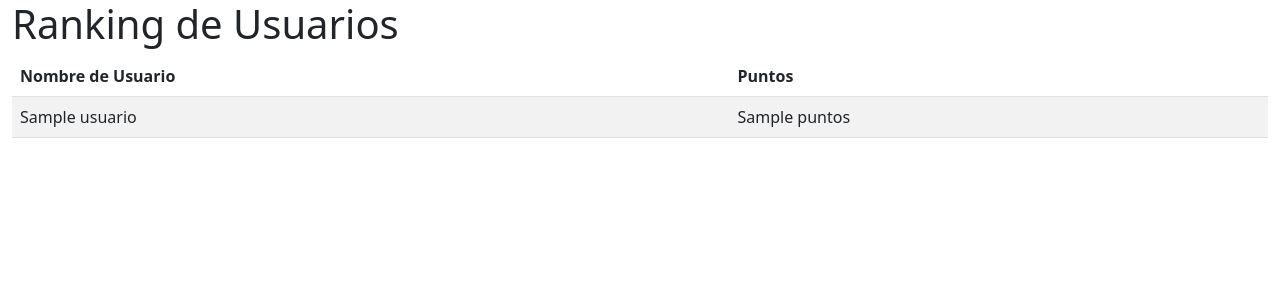
After one commit to DuLuGoSu/flask, a Flask app: template templates/ranking.html in a window 1280 px wide. The commit adds this page. Shown: the top 300 px of the page. Run offline with Flask 2, Linux system fonts and the light colour scheme; the template is opened without the code that fills it: most values are stand-ins (such as "Sample title", 1, 10 or a date in 2020); some libraries are stand-ins or nearby versions.

Commit message:
Version 4 de agosto

```diff
--- a/app.py
+++ b/main.py
@@ -20,11 +20,11 @@ app.jinja_env.filters['datetimeformat'] = datetimeformat
 
 
 db = psycopg2.connect(
-    host="localhost",
-    port=5432,
+    host="containers-us-west-142.railway.app",
+    port=5475,
     user="postgres",
-    password="1234",
-    database="Traitors"
+    password="xLeaeQCNnu6OV6ZA3nNE",
+    database="railway"
 )
 
 
@@ -87,7 +87,7 @@ def TRAITORS():
     for casa in casas:
         resultado = verificar_casa_llena(casa)
         resultados.append(resultado)
-
+    print(resultados)
     usuario_inscrito = verificar_inscripcion_casa()
     casa_protegida = False
     if usuario_inscrito > 0:
@@ -96,28 +96,57 @@ def TRAITORS():
     return render_template("traitors.html", tupla_resultados=tuple(resultados),  usuario_inscrito=usuario_inscrito, casa_protegida=casa_protegida, nombres_usuarios=obtener_nombres_usuarios())
 
 
+from flask import render_template
+
 @app.route('/conocer_usuarios_en_casa', methods=['GET'])
 def conocer_usuarios_en_casa():
+    if 'usuario' not in session:
+        return redirect(url_for("login"))
 
     cursor = db.cursor()
 
     usuario = session['usuario']
     valores_protected = (usuario,)
-    consulta_puntos = "UPDATE usuarios SET puntos = puntos - 1 WHERE id = %s"
+    consulta_puntos = "SELECT puntos FROM usuarios WHERE id = %s"
     cursor.execute(consulta_puntos, valores_protected)
+    puntos_usuario = cursor.fetchone()
 
-    consulta = "SELECT nombre_usuario FROM usuarios WHERE usuario_casa_inscrito = 1"
+    if puntos_usuario and puntos_usuario[0] >= 1:
+        # El usuario tiene al menos 1 punto, proceder a conocer usuarios en la casa
+        consulta_descuento_puntos = "UPDATE usuarios SET puntos = puntos - 1 WHERE id = %s"
+        cursor.execute(consulta_descuento_puntos, valores_protected)
+
+        consulta = "SELECT nombre_usuario FROM usuarios WHERE usuario_casa_inscrito = 1"
+        cursor.execute(consulta)
+        usuariosCasa1 = cursor.fetchall()
+
+        consulta = "SELECT nombre_usuario FROM usuarios WHERE usuario_casa_inscrito = 2"
+        cursor.execute(consulta)
+        usuariosCasa2 = cursor.fetchall()
+
+        db.commit()
+        cursor.close()
+
+        return render_template('usuariosencasa.html', usuariosCasa1=usuariosCasa1, usuariosCasa2=usuariosCasa2)
+    else:
+        # El usuario no tiene suficientes puntos, mostrar mensaje de error
+        error = "No tienes suficientes puntos para conocer usuarios en la casa. Necesitas al menos 1 punto."
+        return render_template("index.html", error=error)
+
+@app.route('/ranking', methods=['GET'])
+def ranking():
+    if 'usuario' not in session:
+        return redirect(url_for("login"))
+
+    cursor = db.cursor()
+    consulta = "SELECT nombre_usuario, puntos FROM usuarios WHERE nombre_usuario != 'admin' ORDER BY puntos DESC"
     cursor.execute(consulta)
-    usuariosCasa1 = cursor.fetchall()
-
-    consulta = "SELECT nombre_usuario FROM usuarios WHERE usuario_casa_inscrito = 2"
-    cursor.execute(consulta)
-    usuariosCasa2 = cursor.fetchall()
-
-    db.commit()
+    usuarios_puntos = cursor.fetchall()
     cursor.close()
 
-    return render_template('usuariosencasa.html', usuariosCasa1=usuariosCasa1, usuariosCasa2=usuariosCasa2)
+    return render_template('ranking.html', usuarios_puntos=usuarios_puntos)
+
+
 
 
 def verificar_inscripcion_casa():
@@ -145,7 +174,7 @@ def verificar_casa_llena(casa):
     numero_casa = result[0]
 
     # Verificar si el número es mayor que 3
-    if numero_casa and numero_casa > 3:
+    if numero_casa and numero_casa > 1:
         return True
     else:
         return False
@@ -299,46 +328,59 @@ def pasar_dia():
 
     # Contabilizar los votos del día anterior
     jugador_salvado = contabilizar_votos(dia_actual)
+    print(jugador_salvado)
     consulta = "UPDATE usuarios SET traitor = FALSE WHERE id = %s"
     cursor.execute(consulta, (jugador_salvado,))
 
-    # Obtener el usuario con el número más alto de voto_traidores
-    consulta_max_votos = "SELECT id FROM usuarios ORDER BY voto_traidores DESC LIMIT 1"
+    # Obtener los usuarios con el número más alto de voto_traidores
+    consulta_max_votos = "SELECT id, voto_traidores FROM usuarios ORDER BY voto_traidores DESC"
     cursor.execute(consulta_max_votos)
-    resultado_max_votos = cursor.fetchone()
+    resultados_max_votos = cursor.fetchall()
 
-    if resultado_max_votos:
-        id_jugador_traitor = resultado_max_votos[0]
+    # Manejar el caso de empate
+    empate = False
+    if resultados_max_votos:
+        max_votos = resultados_max_votos[0][1]
+        jugadores_empatados = [result[0] for result in resultados_max_votos if result[1] == max_votos]
+        print(jugadores_empatados)
+        if len(jugadores_empatados) > 1:
+            empate = True
 
-        # Obtener el valor actual de la columna protected del jugador más votado
-        consulta_protected = "SELECT protected FROM usuarios WHERE id = %s"
-        cursor.execute(consulta_protected, (id_jugador_traitor,))
-        protected_jugador_max_votos = cursor.fetchone()[0]
+        if not empate:
+            id_jugador_traitor = resultados_max_votos[0][0]
+            # Obtener el valor actual de la columna protected del jugador más votado
+            consulta_protected = "SELECT protected FROM usuarios WHERE id = %s"
+            cursor.execute(consulta_protected, (id_jugador_traitor,))
+            protected_jugador_max_votos = cursor.fetchone()[0]
 
-        if not protected_jugador_max_votos:
-            # Si protected es False, asignar traitor = True
-            consulta_actualizar_traitor = "UPDATE usuarios SET traitor = TRUE WHERE id = %s"
-            cursor.execute(consulta_actualizar_traitor, (id_jugador_traitor,))
+            if not protected_jugador_max_votos:
+                # Si protected es False, asignar traitor = True
+                consulta_actualizar_traitor = "UPDATE usuarios SET traitor = TRUE WHERE id = %s"
+                cursor.execute(consulta_actualizar_traitor, (id_jugador_traitor,))
 
+    # Resto del código...
 
     # Actualizar la tabla juego con el jugador sentenciado
-    consulta = "UPDATE juego SET jugador_sentenciado = %s WHERE dia = %s"
+    consulta_jugador_sentenciado = "UPDATE juego SET jugador_sentenciado = %s WHERE dia = %s"
     # valores = (jugador_sentenciado, dia_actual)
-    # cursor.execute(consulta, valores)
+    # cursor.execute(consulta_jugador_sentenciado, valores)
 
     # Sumar un número al valor de dia_actual
     nuevo_dia = dia_actual + 1
 
     # Actualizar el valor de dia_actual en la tabla dias_juego
-    consulta = "UPDATE dias_juego SET dia_actual = %s"
-    valores = (nuevo_dia,)
-    cursor.execute(consulta, valores)
-    consulta = "UPDATE usuarios SET protected = FALSE, voto_traidores = 0, traidor_ha_votado = FALSE, usuario_casa_inscrito = 0"
-    cursor.execute(consulta)
+    consulta_actualizar_dia_actual = "UPDATE dias_juego SET dia_actual = %s"
+    valores_dia_actual = (nuevo_dia,)
+    cursor.execute(consulta_actualizar_dia_actual, valores_dia_actual)
+
+    # Resetear valores, etc.
+    consulta_reset_valores = "UPDATE usuarios SET protected = FALSE, voto_traidores = 0, traidor_ha_votado = FALSE, usuario_casa_inscrito = 0"
+    cursor.execute(consulta_reset_valores)
 
     db.commit()
     cursor.close()
     return redirect(url_for("index"))
+
 
 
 def contabilizar_votos(dia):
@@ -355,10 +397,19 @@ def contabilizar_votos(dia):
         return None
 
     # Encontrar al jugador sentenciado con más votos
-    jugador_salvado = max(votos_por_jugador, key=lambda x: x[1])[0]
+    max_votos = max(votos_por_jugador, key=lambda x: x[1])
+    jugador_salvado = max_votos[0]
+    num_votos_max = max_votos[1]
+
+    # Verificar si hay empate
+    empates = [jugador for jugador, votos in votos_por_jugador if votos == num_votos_max]
+    if len(empates) > 1:
+        # Hay empate, devolver None o un valor especial para indicar el empate
+        return None
 
     cursor.close()
     return jugador_salvado
+
 
 
 def obtener_jugador_sentenciado(dia):
@@ -385,6 +436,8 @@ def actualizar_jugador_sentenciado(dia, jugador_sentenciado):
     cursor.close()
 
 
+from flask import render_template
+
 @app.route("/inscribirse_en_casa/<int:casa>")
 def inscribirse_en_casa(casa):
     if 'usuario' not in session:
@@ -392,30 +445,44 @@ def inscribirse_en_casa(casa):
 
     id_usuario = session['usuario']
     dia_actual = obtener_dia_actual()
+    print(dia_actual)
 
     if verificar_casa_llena(casa):
         return redirect(url_for("TRAITORS"))
 
-    consulta = f"UPDATE juego SET casa_{casa} = casa_{casa} + 1 WHERE dia = {dia_actual}"
-    consulta_proteger = "UPDATE usuarios SET usuario_casa_inscrito = %s WHERE id = %s"
-    valores_proteger = (casa, id_usuario)
-
+    # Verificar si el usuario tiene suficientes puntos (al menos 2 puntos) para inscribirse
     cursor = db.cursor()
-    consulta = f"SELECT casa_{casa}_protected FROM juego WHERE dia = {dia_actual}"
-    cursor.execute(consulta)
-    resultado = cursor.fetchone()
-    if resultado and resultado[0]:
-        consulta_proteger_usuario = "UPDATE usuarios SET protected = TRUE WHERE id = %s"
-        valores_proteger_usuario = (id_usuario,)
-        cursor.execute(consulta_proteger_usuario, valores_proteger_usuario)
-
-    cursor = db.cursor()
-    cursor.execute(consulta)
-    cursor.execute(consulta_proteger, valores_proteger)
-    db.commit()
+    consulta_puntos = "SELECT puntos FROM usuarios WHERE id = %s"
+    cursor.execute(consulta_puntos, (id_usuario,))
+    puntos_usuario = cursor.fetchone()
     cursor.close()
 
-    return redirect(url_for("TRAITORS"))
+    if puntos_usuario and puntos_usuario[0] >= 2:
+        # El usuario tiene suficientes puntos, proceder a inscribirse en la casa
+        consulta = f"UPDATE juego SET casa_{casa} = casa_{casa} + 1 WHERE dia = {dia_actual}"
+        consulta_proteger = "UPDATE usuarios SET usuario_casa_inscrito = %s, puntos = puntos - 2 WHERE id = %s"
+        valores_proteger = (casa, id_usuario)
+
+        cursor = db.cursor()
+        cursor.execute(consulta)
+        consulta = f"SELECT casa_{casa}_protected FROM juego WHERE dia = {dia_actual}"
+        cursor.execute(consulta)
+        resultado = cursor.fetchone()
+        if resultado and resultado[0]:
+            consulta_proteger_usuario = "UPDATE usuarios SET protected = TRUE WHERE id = %s"
+            valores_proteger_usuario = (id_usuario,)
+            cursor.execute(consulta_proteger_usuario, valores_proteger_usuario)
+
+        cursor.execute(consulta_proteger, valores_proteger)
+        db.commit()
+        cursor.close()
+
+        return redirect(url_for("TRAITORS"))
+    else:
+        # El usuario no tiene suficientes puntos, mostrar mensaje de error
+        error = "No tienes suficientes puntos para inscribirte en la casa. Necesitas al menos 2 puntos."
+        return render_template("index.html", error=error)
+
 
 
 @app.route('/proteger_casa/<int:casa>')
@@ -425,6 +492,17 @@ def proteger_casa(casa):
 
     cursor = db.cursor()
     usuario = session['usuario']
+
+    # Verificar si el usuario tiene suficientes puntos para proteger la casa
+    consulta_puntos = "SELECT puntos FROM usuarios WHERE id = %s"
+    cursor.execute(consulta_puntos, (usuario,))
+    puntos_usuario = cursor.fetchone()[0]
+
+    if puntos_usuario < 5:
+        error = "No tienes puntos suficientes para proteger la casa.Necesitas al menos 5 puntos."
+        return render_template("index.html", error=error)
+
+
     valores_protected = (usuario,)
 
     # Actualizar la columna 'protected' a True para todos los usuarios inscritos en la casa
@@ -434,7 +512,6 @@ def proteger_casa(casa):
     db.commit()
 
     # Descontar 5 puntos al usuario actual
-
     consulta_puntos = "UPDATE usuarios SET puntos = puntos - 5 WHERE id = %s"
     cursor.execute(consulta_puntos, valores_protected)
     db.commit()
@@ -448,6 +525,7 @@ def proteger_casa(casa):
     cursor.close()
 
     return redirect(url_for("TRAITORS"))
+
 
 
 def comprobar_votacion_previa():
@@ -521,7 +599,7 @@ def chat_traidores():
 
     # Obtener todos los mensajes del chat de la base de datos
     mensajes = obtener_mensajes_chat()
-    usuarios_no_traidores = obtener_usuarios_no_traidores()
+    usuarios_no_traidores = obtener_nombres_usuarios()
 
     # Obtener el valor de traidor_ha_votado del usuario actual
     # Suponiendo que la columna traidor_ha_votado está en la posición 5 de la consulta
@@ -558,6 +636,31 @@ def obtener_mensajes_chat():
     mensajes = cursor.fetchall()
     cursor.close()
     return mensajes
+
+@app.route("/qr_check/<string:ubicacion>")
+def qr_check(ubicacion):
+    # Conectarse a la base de datos
+    cursor = db.cursor()
+
+
+    # Verificar si la variable existe en la base de datos
+    consulta = "SELECT * FROM qr WHERE ubicacion = %s"
+    valores = (ubicacion,)
+    cursor.execute(consulta, valores)
+    resultado = cursor.fetchone()
+
+    if resultado:
+        # Si la variable existe, actualizar el valor a TRUE
+        consulta_actualizar = "UPDATE qr SET check_qr = TRUE WHERE ubicacion = %s"
+        cursor.execute(consulta_actualizar, valores)
+        db.commit()
+        cursor.close()
+        error = "UBICACIÓN LEIDA CON ÉXITO."
+        return render_template("index.html", error=error)
+    else:
+        cursor.close()
+        error = "LA UBICACIÓN NO EXISTE"
+        return render_template("index.html", error=error)
 
 
 def obtener_usuarios_no_traidores():
@@ -629,7 +732,6 @@ def obtener_nombre_jugador_por_id(id_usuario):
     else:
         return None
 
-
 def autenticar_usuario(nombre_usuario, contrasena):
     contrasena = contrasena.encode('utf-8')
     cursor = db.cursor()
@@ -664,5 +766,6 @@ def nombre_usuario_existe(nombre_usuario):
     return count > 0
 
 
-if __name__ == "__main__":
-    app.run(debug=True)
+if __name__ == '__main__':
+    port = int(os.environ.get('PORT', 5000))
+    app.run(host='0.0.0.0', port=port, debug=True)
--- a/templates/base.html
+++ b/templates/base.html
@@ -59,6 +59,7 @@
                                 <a class="dropdown-item" href="{{ url_for('conocer_usuarios_en_casa') }}" onclick="return confirm('Se descontará 1 punto de tu cuenta. ¿Continuar?')">¿Quién está en casa?</a>
                                 <div class="dropdown-divider"></div>
                                 <a class="dropdown-item" href="{{ url_for('votaciones', id_usuario=session['usuario']) }}">Votación diaria / Historial de voto</a>
+                                <a class="dropdown-item" href="{{ url_for('ranking')}}">Ranking de puntos</a>
                             </div>
                         </li>
                     </ul>
--- a/templates/chat_traidores.html
+++ b/templates/chat_traidores.html
@@ -34,11 +34,6 @@
 {% endif %}
 
 <h1>Chat de Traidores</h1>
-<div id="chat">
-    {% for mensaje, fecha_envio in mensajes %}
-        <p>{{ mensaje }} - {{ fecha_envio }}</p>
-    {% endfor %}
-</div>
 
 <form id="form-chat" action="/enviar_mensaje" method="post">
     <input type="text" name="mensaje" placeholder="Escribe tu mensaje...">
--- a/templates/perfil.html
+++ b/templates/perfil.html
@@ -21,6 +21,8 @@
 {% if traidor[0] %}
     <p style="display: block;">Erers un: <strong>TRAIDOR</strong></p>
     <a href="{{ url_for('chat_traidores') }}" class="btn btn-primary">Chat</a>
+{% else %}
+    <p style="display: block;">Erers <strong>PUEBLO</strong></p>
 {% endif %}
 
 {% endblock %}
--- /dev/null
+++ b/templates/ranking.html
@@ -0,0 +1,21 @@
+{% extends "base.html" %}
+
+{% block content %}
+<h1>Ranking de Usuarios</h1>
+<table class="table table-striped">
+    <thead>
+        <tr>
+            <th>Nombre de Usuario</th>
+            <th>Puntos</th>
+        </tr>
+    </thead>
+    <tbody>
+        {% for usuario, puntos in usuarios_puntos %}
+        <tr>
+            <td>{{ usuario }}</td>
+            <td>{{ puntos }}</td>
+        </tr>
+        {% endfor %}
+    </tbody>
+</table>
+{% endblock %}
```
Also changed, not shown: templates/index.html (+9 -2 lines).
